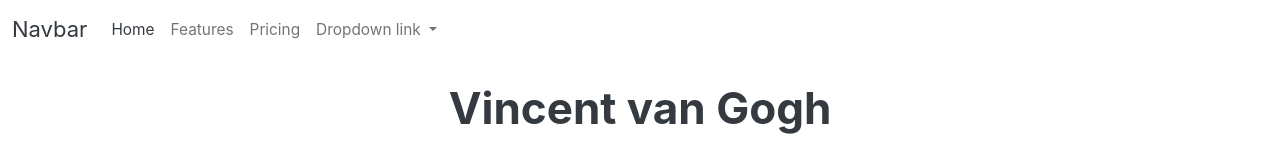
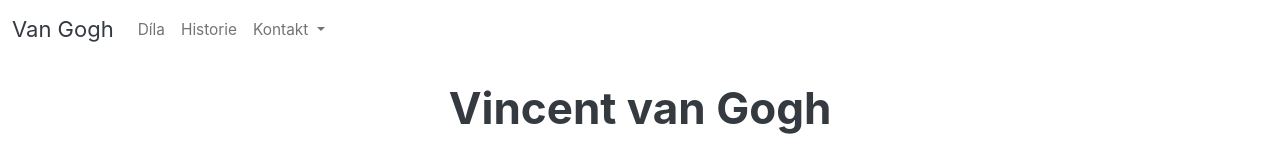
Before and after one commit to OndrejTo/finalProjectWeb, a website: page index.html in a window 1280 px wide. Shown: the top 160 px of the page. Drawn offline with nearby package versions, Linux system fonts and the light colour scheme; grey boxes are pictures that could not be loaded.

Commit message:
úprava navbaru

```diff
--- a/index.html
+++ b/index.html
@@ -12,27 +12,24 @@
   <!-- NAVBAR-->
     <nav class="navbar navbar-expand-lg bg-dark-subtle">
   <div class="container-fluid">
-    <a class="navbar-brand" href="#">Navbar</a>
+    <a class="navbar-brand" href="#">Van Gogh</a>
     <button class="navbar-toggler" type="button" data-bs-toggle="collapse" data-bs-target="#navbarNavDropdown" aria-controls="navbarNavDropdown" aria-expanded="false" aria-label="Toggle navigation">
       <span class="navbar-toggler-icon"></span>
     </button>
     <div class="collapse navbar-collapse" id="navbarNavDropdown">
       <ul class="navbar-nav">
         <li class="nav-item">
-          <a class="nav-link active" aria-current="page" href="#">Home</a>
+          <a class="nav-link" href="#">Díla</a>
         </li>
         <li class="nav-item">
-          <a class="nav-link" href="#">Features</a>
-        </li>
-        <li class="nav-item">
-          <a class="nav-link" href="#">Pricing</a>
+          <a class="nav-link" href="#">Historie</a>
         </li>
         <li class="nav-item dropdown">
           <a class="nav-link dropdown-toggle" href="#" role="button" data-bs-toggle="dropdown" aria-expanded="false">
-            Dropdown link
+            Kontakt
           </a>
           <ul class="dropdown-menu">
-            <li><a class="dropdown-item" href="#">Action</a></li>
+            <li><a class="dropdown-item" href="#">Formulář</a></li>
             <li><a class="dropdown-item" href="#">Another action</a></li>
             <li><a class="dropdown-item" href="#">Something else here</a></li>
           </ul>
```
